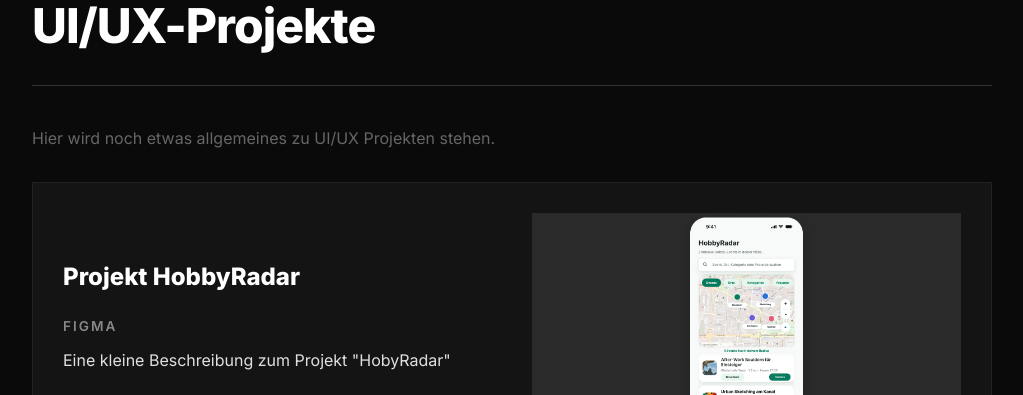
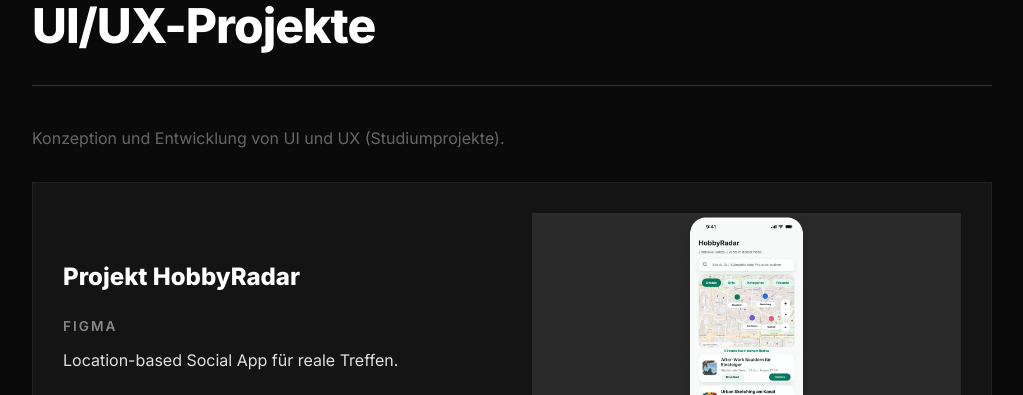
Before and after one commit to SamEc195-prog/samec195-prog.github.io, a plain HTML site: page index.html in a window 1280 px wide. Shown: the part 1040-1435 px from the top of the page, without its empty margins (128-1151 px from the left). Drawn offline with Linux system fonts and the light colour scheme.

Commit message:
added a small generel description for UI/UX

```diff
--- a/index.html
+++ b/index.html
@@ -58,7 +58,7 @@
       <section id="ux-projects">
         <h2>UI/UX-Projekte</h2>
         <p style="margin-bottom: 30px; color: #666">
-          Hier wird noch etwas allgemeines zu UI/UX Projekten stehen.
+          Konzeption und Entwicklung von UI und UX (Studiumprojekte).
         </p>
 
         <div class="card" style="display: grid; grid-template-columns: repeat(auto-fit, minmax(min(100%, 300px), 1fr)); gap: 40px; align-items: center;">
@@ -67,7 +67,7 @@
     <h3>Projekt HobbyRadar</h3>
     <p class="subtitle" style="font-size: 0.85rem; margin-bottom: 10px;">Figma</p>
     <p class="discription" style="margin-bottom: 25px;">
-      Eine kleine Beschreibung zum Projekt "HobyRadar"
+      Location-based Social App für reale Treffen.
     </p>
     <a href="hobbyradar.html" class="button" style="align-self: flex-start;">
       Projekt ansehen &rarr;
```
